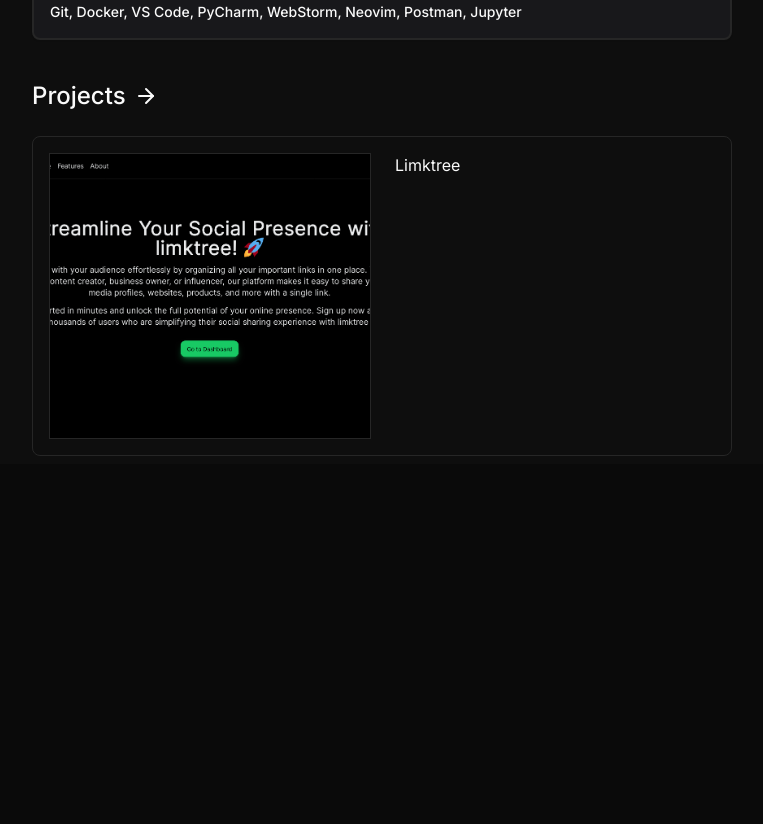
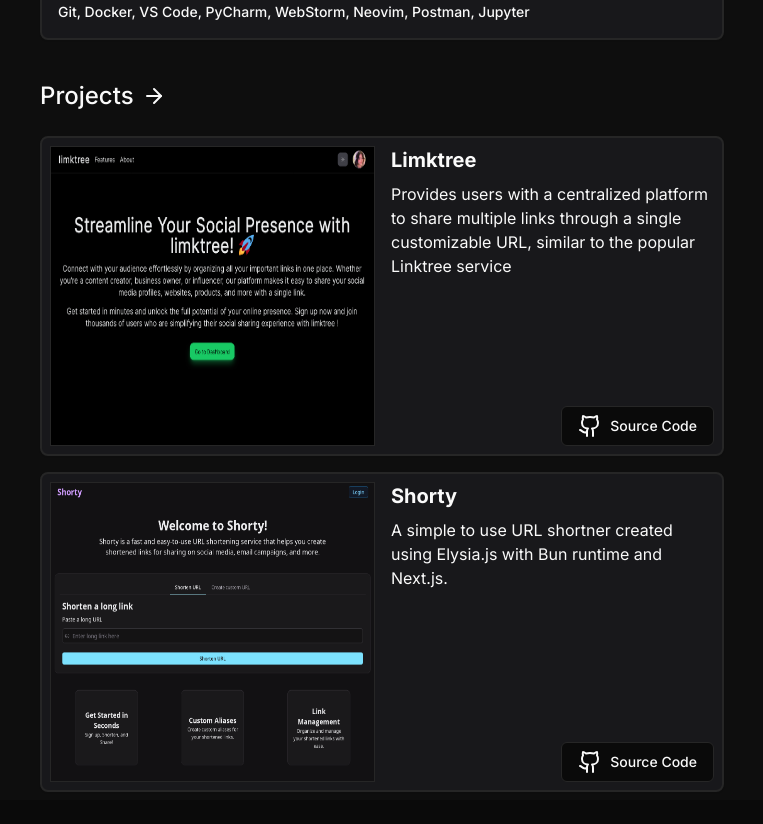
Before and after one commit to SattuSupari21/portfolio-v1, a Next.js app: page / in a window 1280 px wide. Shown: the part 640-1464 px from the top of the page, without its empty margins (258-1021 px from the left). Before the commit the page ends 1128 px from the top, so only its background shows below. Built offline with nearby package versions, Linux system fonts and the light colour scheme.

Commit message:
update for projects page

```diff
--- a/src/app/page.tsx
+++ b/src/app/page.tsx
@@ -5,8 +5,8 @@
 
 export default function Home() {
     return (
-        <main className="flex w-screen min-h-screen bg-[#0e0e0e] flex-col items-center p-2 mb-6">
-            <div className="w-full h-full flex flex-col gap-10  max-w-[700px]">
+        <main className="flex bg-[#0e0e0e] flex-col items-center mb-6">
+            <div className="w-full min-h-full flex flex-col gap-10 p-2 max-w-[700px]">
                 <Header />
                 <About />
                 <Skills />
--- a/src/components/Projects.tsx
+++ b/src/components/Projects.tsx
@@ -1,17 +1,43 @@
-import { ArrowRight } from "lucide-react"
+import { ArrowRight, Github } from "lucide-react"
 import { Card } from "./ui/card"
+import { IconButton } from "./ui/button"
+import { Button } from "./ui/moving-border"
 
 export const Projects = () => {
     return (
         <div>
             <span className="flex items-center gap-2 text-2xl font-medium">Projects<ArrowRight /></span>
-            <div className="mt-6 flex flex-col gap-6">
-                <div className="w-full h-80 border rounded-lg flex gap-6 p-4">
+            <div className="mt-6 space-y-4">
+
+                <Card className="h-80 flex gap-4 p-2">
                     <div className="w-full h-full border flex-1">
-                        <img src="./limktree-home.png" alt="limktree homepage" className="w-full h-full object-cover" />
+                        <img src="./limktree-home.png" alt="limktree homepage" className="w-full h-full object-fill" />
                     </div>
-                    <div className="flex-1">Limktree</div>
-                </div>
+                    <div className="flex-1 flex flex-col justify-between">
+                        <div className="space-y-2">
+                            <p className="text-xl font-bold">Limktree</p>
+                            <p>Provides users with a centralized platform to share multiple links through a single customizable
+                                URL, similar to the popular Linktree service</p>
+                        </div>
+                        <IconButton className="ml-auto" variant={'outline'}><Github className="mr-2" /> Source Code</IconButton>
+
+                    </div>
+                </Card>
+
+                <Card className="h-80 flex gap-4 p-2">
+                    <div className="w-full h-full border flex-1">
+                        <img src="./shorty-home.png" alt="shorty homepage" className="w-full h-full object-fill" />
+                    </div>
+                    <div className="flex-1 flex flex-col justify-between">
+                        <div className="space-y-2">
+                            <p className="text-xl font-bold">Shorty</p>
+                            <p>A simple to use URL shortner created using Elysia.js with Bun runtime and Next.js.</p>
+                        </div>
+                        <IconButton className="ml-auto" variant={'outline'}><Github className="mr-2" /> Source Code</IconButton>
+
+                    </div>
+                </Card>
+
             </div>
         </div>
     )
```
Also changed, not shown: public/shorty-home.png (added).
